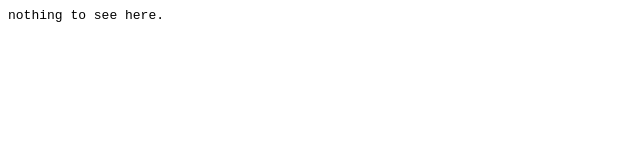
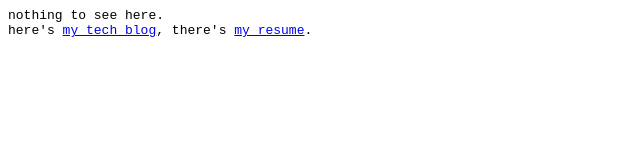
Before and after one commit to ccjmne/ccjmne.github.io, a plain HTML site: page index.html in a window 1280 px wide. Shown: the whole page, without its empty margins (0-640 px from the left). Drawn offline with Linux system fonts and the light colour scheme.

Commit message:
Point to blog and resume, update title

```diff
--- a/index.html
+++ b/index.html
@@ -3,7 +3,10 @@
     <head>
         <meta charset="UTF-8">
         <meta name="viewport" content="width=device-width, initial-scale=1">
-        <title>ccjmne.github.io</title>
+        <title>ccjmne.sh</title>
     </head>
-    <body style="font-family: monospace;">nothing to see here.</body>
+    <body style="font-family: monospace;">
+        nothing to see here.<br>
+        here's <a href="blog">my tech blog</a>, there's <a href="resume">my resume</a>.
+    </body>
 </html>
```
